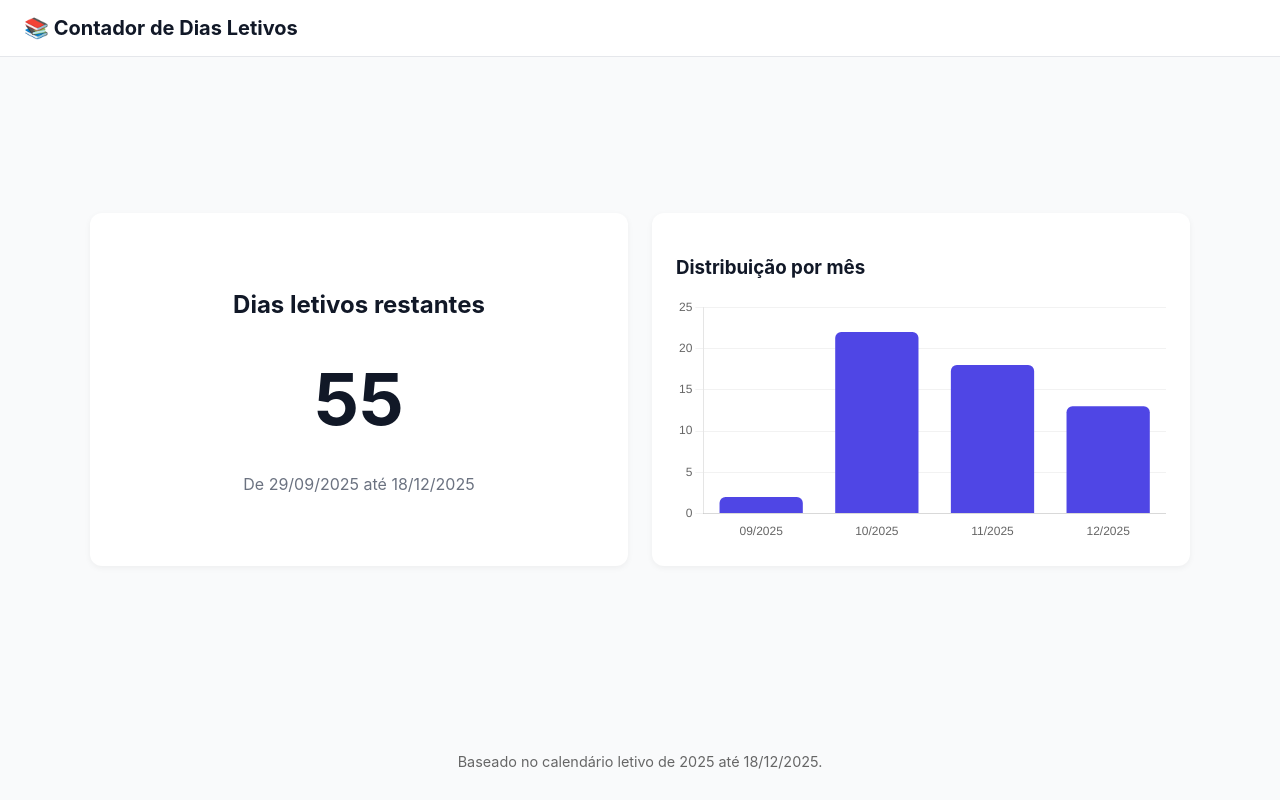
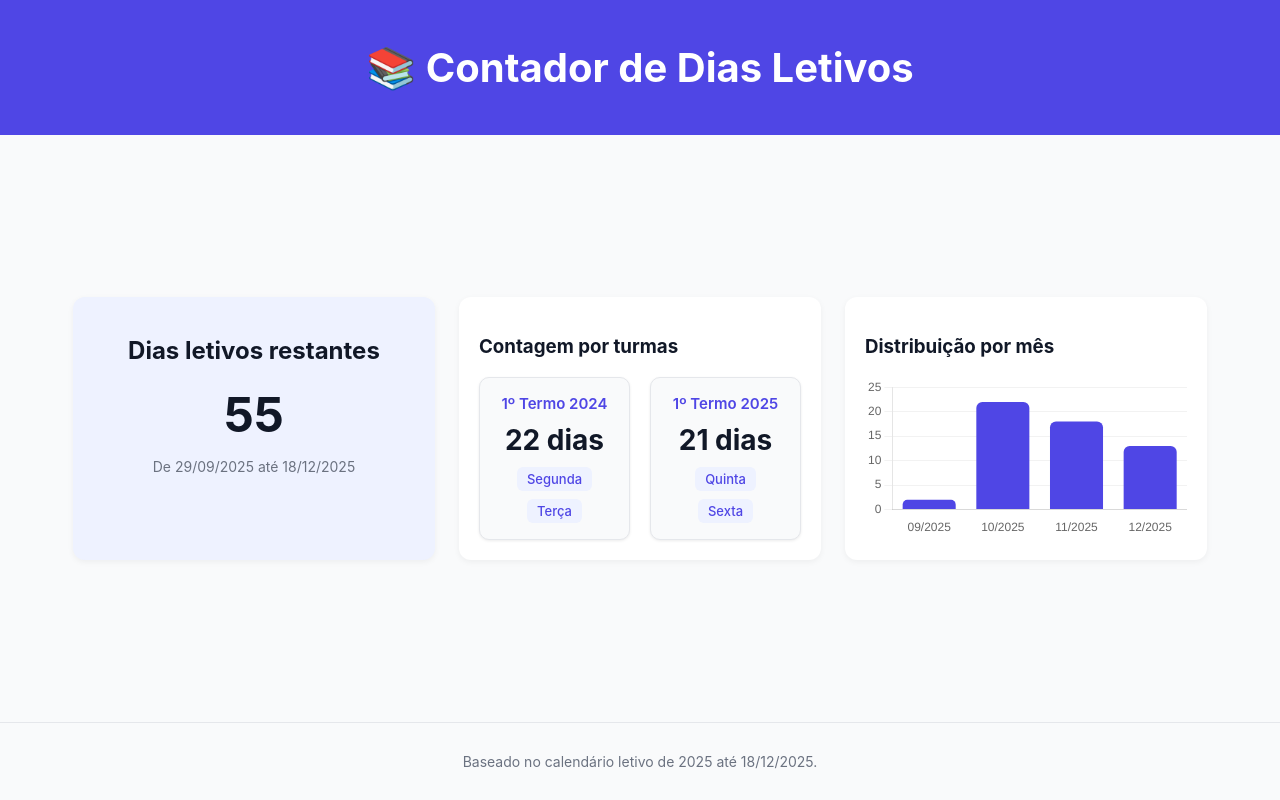
Before and after one commit to Lais666/ContadorDiaLetivo, a Flask app: page / in a window 1280 px wide. Run offline with Flask 3, Linux system fonts and the light colour scheme.

Commit message:
Add files via upload

```diff
--- a/main.py
+++ b/main.py
@@ -1,6 +1,5 @@
 from flask import Flask, render_template, jsonify
 from datetime import date, datetime, timedelta
-import calendar
 
 app = Flask(__name__)
 
@@ -9,25 +8,37 @@ app = Flask(__name__)
 # ------------------------
 HOLIDAYS = [
     "2025-10-12",  # Nossa Senhora Aparecida
-    "2025-10-13",  # Dias dos professores
+    "2025-10-13",  # Dia dos professores
     "2025-11-02",  # Finados
     "2025-11-15",  # Proclamação da República
-    "2025-11-20",  # Conciencia negra
-    "2025-11-21",  # Conciencia negra
-    "2025-12-08",  # Conciencia negra
+    "2025-11-20",  # Consciência Negra
+    "2025-11-21",
+    "2025-12-08",
 ]
 
 def parse_holidays(holidays_list):
     return {datetime.strptime(s, "%Y-%m-%d").date() for s in holidays_list}
 
-def is_school_day(d: date, holidays:set):
-    return d.weekday() < 5 and d not in holidays
+def is_school_day(d: date, holidays: set):
+    return d.weekday() < 5 and d not in holidays  # segunda a sexta e não feriado
 
-def count_school_days(start_date: date, end_date: date, holidays:set):
+def count_school_days(start_date: date, end_date: date, holidays: set):
     current = start_date
     count = 0
     while current <= end_date:
         if is_school_day(current, holidays):
+            count += 1
+        current += timedelta(days=1)
+    return count
+
+def count_by_weekdays(start_date: date, end_date: date, holidays: set, weekdays: list[int]):
+    """
+    Conta dias letivos específicos da semana (segunda=0 ... domingo=6)
+    """
+    current = start_date
+    count = 0
+    while current <= end_date:
+        if current.weekday() in weekdays and is_school_day(current, holidays):
             count += 1
         current += timedelta(days=1)
     return count
@@ -45,12 +56,18 @@ def api_dias():
     days_left = count_school_days(today, target, holidays) if today <= target else 0
     holidays_in_range = sorted([d.isoformat() for d in holidays if today <= d <= target])
 
+    # Contagem personalizada
+    seg_ter = count_by_weekdays(today, target, holidays, [0, 1])  # seg=0, ter=1
+    qui_sex = count_by_weekdays(today, target, holidays, [3, 4])  # qui=3, sex=4
+
     return jsonify({
         "today": today.isoformat(),
         "target": target.isoformat(),
         "days_left": days_left,
         "holidays": holidays_in_range,
-        "finished": today > target
+        "finished": today > target,
+        "seg_ter": seg_ter,
+        "qui_sex": qui_sex
     })
 
 @app.route("/api/meses")
@@ -67,7 +84,6 @@ def api_meses():
             meses[key] = meses.get(key, 0) + 1
         current += timedelta(days=1)
 
-    # Corrigir: só contar a partir de 'today', não o mês inteiro
     meses_ordenados = dict(sorted(meses.items(), key=lambda x: datetime.strptime(x[0], "%m/%Y")))
     return jsonify(meses_ordenados)
 
--- a/static/styles.css
+++ b/static/styles.css
@@ -3,76 +3,122 @@ body {
   background: #f9fafb;
   margin: 0;
   color: #111827;
-}
-
-body, html {
-  height: 100%;
+  display: flex;
+  flex-direction: column;
+  min-height: 100vh;
 }
 
 .layout {
-  min-height: 100vh;
   display: flex;
   flex-direction: column;
+  min-height: 100vh;
 }
 
 .topbar {
-  background: #fff;
+  background: #4f46e5;
+  color: white;
   padding: 16px 24px;
-  border-bottom: 1px solid #e5e7eb;
+  text-align: center;
+  font-size: 20px;
+  font-weight: bold;
 }
 
-.topbar h1 {
-  font-size: 20px;
-  margin: 0;
-  color: #111827;
-}
-
-/* Centralização vertical com grid */
-.content {
+main {
   flex: 1;
-  display: grid;
-  place-items: center;   /* centraliza tudo no meio da tela */
-  padding: 32px 16px;
+  display: flex;
+  justify-content: center;
+  align-items: center;
 }
 
 .grid-cards {
-  display: grid;
-  grid-template-columns: repeat(auto-fit, minmax(320px, 1fr));
+  display: flex;
   gap: 24px;
-  width: 100%;
-  max-width: 1100px;
+  flex-wrap: wrap;
+  max-width: 1200px;
+  margin: 40px auto;
 }
 
 .card {
   background: #fff;
   border-radius: 12px;
+  padding: 20px;
   box-shadow: 0 2px 6px rgba(0,0,0,0.05);
-  padding: 24px;
+  flex: 1;
+  min-width: 280px;
 }
 
-.highlight {
-  display: flex;
-  flex-direction: column;
-  align-items: center;
-  justify-content: center;
+.card.highlight {
   text-align: center;
+  background: #eef2ff;
 }
 
 .big-number {
-  font-size: 72px;
+  font-size: 48px;
   font-weight: bold;
-  margin: 16px 0;
-  color: #111827;
+  margin: 12px 0;
 }
 
 .muted {
   color: #6b7280;
+  font-size: 14px;
 }
 
 .footer {
-  margin-top: auto;
   text-align: center;
-  padding: 1rem;
-  font-size: 0.9rem;
-  color: #666;
+  padding: 16px;
+  font-size: 14px;
+  color: #6b7280;
+  border-top: 1px solid #e5e7eb;
 }
+.turma-grid {
+  display: grid;
+  grid-template-columns: repeat(2, 1fr); /* sempre duas colunas */
+  gap: 20px;
+  margin-top: 16px;
+}
+
+.turma-box {
+  background: #f9fafb;
+  border: 1px solid #e5e7eb;
+  border-radius: 10px;
+  padding: 16px;
+  text-align: center;
+  box-shadow: 0 1px 3px rgba(0,0,0,0.08);
+  transition: transform 0.2s ease, box-shadow 0.2s ease;
+}
+
+.turma-box:hover {
+  transform: translateY(-3px);
+  box-shadow: 0 4px 8px rgba(0,0,0,0.12);
+}
+
+.turma-box h4 {
+  margin: 0;
+  font-size: 15px;
+  font-weight: 600;
+  color: #4f46e5;
+}
+
+.turma-box .dias {
+  font-size: 28px;
+  font-weight: bold;
+  margin: 10px 0;
+  color: #111827;
+}
+
+.dias-semana {
+  display: flex;
+  justify-content: center;
+  gap: 8px;
+  margin-top: 8px;
+  flex-wrap: wrap;
+}
+
+.dias-semana span {
+  background: #eef2ff;
+  padding: 4px 10px;
+  border-radius: 6px;
+  font-size: 13px;
+  color: #4f46e5;
+  font-weight: 500;
+}
--- a/templates/index.html
+++ b/templates/index.html
@@ -10,20 +10,45 @@
 <body>
   <div class="layout">
 
-    <!-- Topbar clean -->
+    <!-- Topbar -->
     <header class="topbar">
       <h1>📚 Contador de Dias Letivos</h1>
     </header>
 
     <!-- Conteúdo -->
-    <main class="content">
+    <main>
       <div class="grid-cards">
+        <!-- Dias totais -->
         <section class="card highlight">
           <h2>Dias letivos restantes</h2>
           <div id="contador" class="big-number">--</div>
           <p id="periodo" class="muted"></p>
         </section>
 
+        <!-- Turmas especiais -->
+        <section class="card">
+          <h3>Contagem por turmas</h3>
+          <div class="turma-grid">
+            <div class="turma-box">
+              <h4>1º Termo 2024</h4>
+              <p class="dias"><strong id="segTer">--</strong> dias</p>
+              <div class="dias-semana">
+                <span>Segunda</span>
+                <span>Terça</span>
+              </div>
+            </div>
+            <div class="turma-box">
+              <h4>1º Termo 2025</h4>
+              <p class="dias"><strong id="quiSex">--</strong> dias</p>
+              <div class="dias-semana">
+                <span>Quinta</span>
+                <span>Sexta</span>
+              </div>
+            </div>
+          </div>
+        </section>
+
+        <!-- Distribuição mensal -->
         <section class="card">
           <h3>Distribuição por mês</h3>
           <canvas id="graficoMeses"></canvas>
@@ -31,7 +56,7 @@
       </div>
     </main>
 
-    <!-- Rodapé discreto -->
+    <!-- Rodapé -->
     <footer class="footer">
       <p>Baseado no calendário letivo de 2025 até <span id="data-alvo"></span>.</p>
     </footer>
@@ -39,12 +64,20 @@
   </div>
 
   <script>
+    function parseLocalDate(isoDate) {
+      const [year, month, day] = isoDate.split("-").map(Number);
+      return new Date(year, month - 1, day);
+    }
+
     async function carregarDias() {
       const res = await fetch("/api/dias");
       const data = await res.json();
 
+      const alvo = parseLocalDate(data.target);
+      const hoje = parseLocalDate(data.today);
+
       document.getElementById("data-alvo").textContent =
-        new Date(data.target).toLocaleDateString("pt-BR");
+        alvo.toLocaleDateString("pt-BR");
 
       const contador = document.getElementById("contador");
       const periodo = document.getElementById("periodo");
@@ -54,8 +87,12 @@
         periodo.textContent = "Período encerrado";
       } else {
         contador.textContent = data.days_left;
-        periodo.textContent = `De ${new Date(data.today).toLocaleDateString("pt-BR")} até ${new Date(data.target).toLocaleDateString("pt-BR")}`;
+        periodo.textContent =
+          `De ${hoje.toLocaleDateString("pt-BR")} até ${alvo.toLocaleDateString("pt-BR")}`;
       }
+
+      document.getElementById("segTer").textContent = data.seg_ter;
+      document.getElementById("quiSex").textContent = data.qui_sex;
     }
 
     async function carregarGrafico() {
```
Lines whose indentation alone changed are shown as unchanged.
